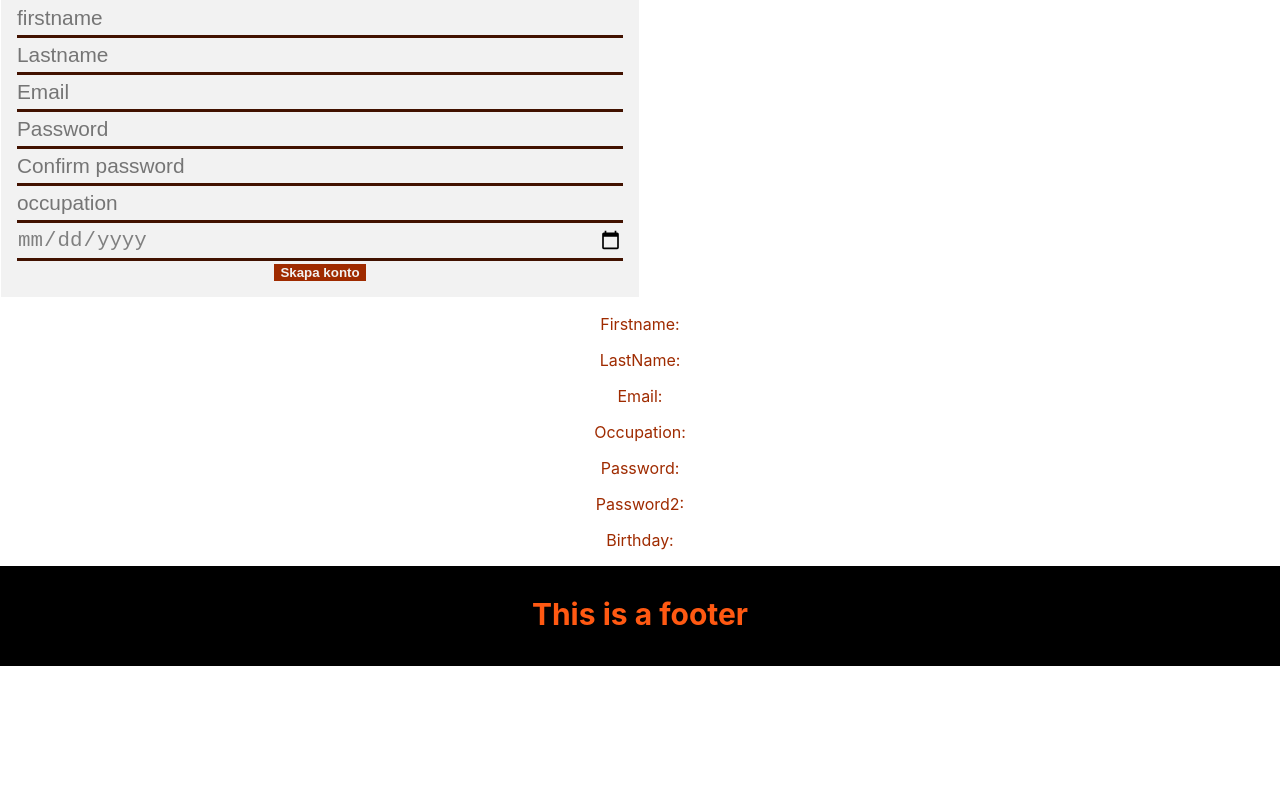
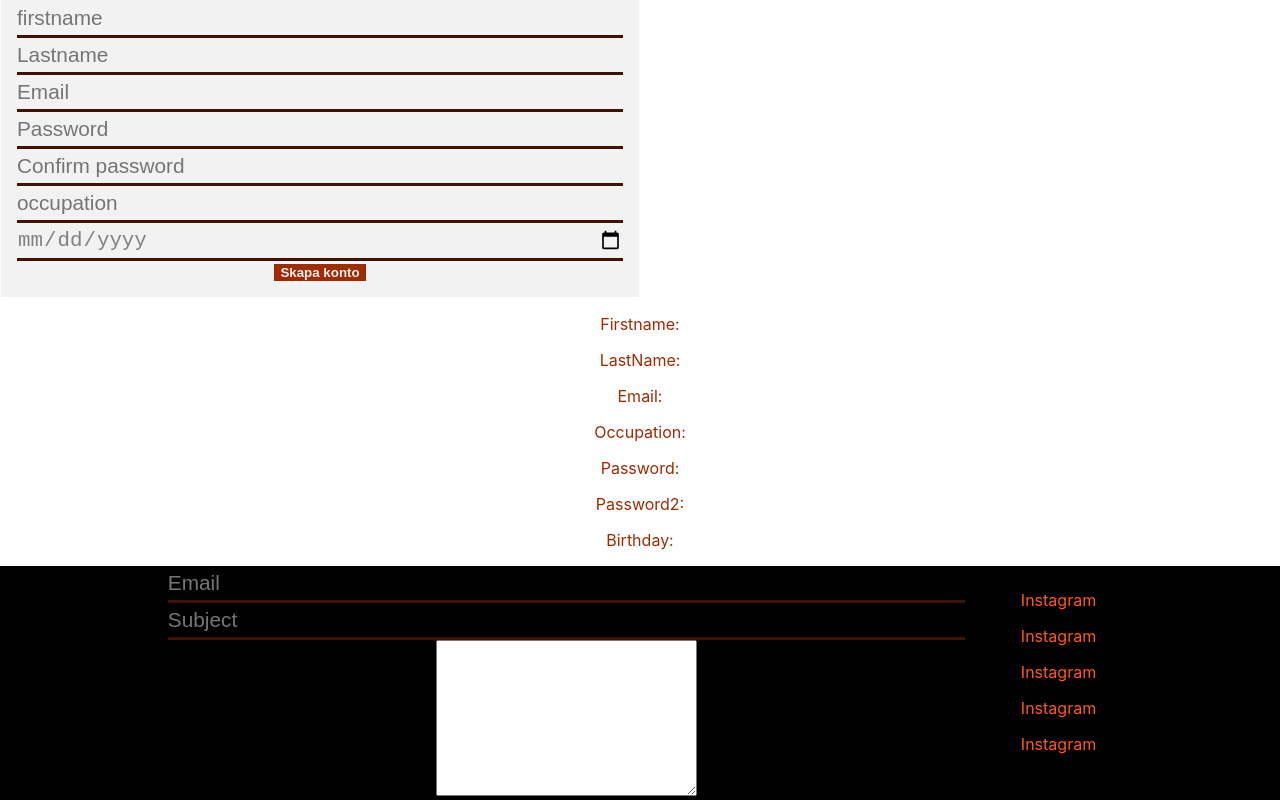
Before and after one commit to Tootfarangi90/Tjanstformedlingssida-FE, a React (Create React App) app: page /register in a window 1280 px wide. Shown: the part 629-1429 px from the top of the page. Before the commit the page ends 1295 px from the top, so only its background shows below. Built offline with nearby package versions, Linux system fonts and the light colour scheme.

Commit message:
footer design

```diff
--- a/package.json
+++ b/package.json
@@ -34,5 +34,8 @@
       "last 1 firefox version",
       "last 1 safari version"
     ]
+  },
+  "devDependencies": {
+    "react-router-dom": "^6.3.0"
   }
 }
--- a/src/App.css
+++ b/src/App.css
@@ -25,11 +25,21 @@ h1 {
   align-items: center;
   justify-content: center;
 }
+container{
+  background-color: black;
+  display: flex;
+  justify-content: space-between;
+  justify-content: center;
+}
+input {
+
+}
 footer {
   height: 100px;
   background-color: black;
   width: 100%;
   padding-top: 10px;
+
 }
 
 .App-link {
@@ -53,8 +63,11 @@ nav ul {
   display: flex;
 }
 
-li a {
+li, a {
   padding: 8px;
+  text-decoration: none;
+  list-style: none;
+
 }
 
 .som{
--- a/src/App.jsx
+++ b/src/App.jsx
@@ -1,4 +1,5 @@
 import './App.css';
+import { useState } from 'react';
 import {
   BrowserRouter as Router,
   Routes,
@@ -39,8 +40,30 @@ const Header = () => {
 }
 
 const Footer = () => {
+  const [mail, setMail] = useState("")
+  const [subject, setSubject] = useState("")
+  const [text, setText] = useState("")
+
 return(
-<footer><h1>This is a footer</h1></footer>
+  <container>
+  <form>
+    <input type="email" name="email" placeholder='Email' />
+    <input type="text" name="subject" placeholder='Subject' />
+    <textarea name="text" id="" cols="30" rows="10"></textarea>
+
+  </form>
+
+ <div className="socialContainer">
+ <ul>
+    <li> <a href="Instagram"> Instagram</a> </li>
+    <li> <a href="Instagram"> Instagram</a> </li>
+    <li> <a href="Instagram"> Instagram</a> </li>
+    <li> <a href="Instagram"> Instagram</a> </li>
+    <li> <a href="Instagram"> Instagram</a> </li>
+  </ul>
+ </div>
+
+</container>
 )
 }
 
--- a/src/components/footer/footer.jsx
+++ b/src/components/footer/footer.jsx
@@ -6,6 +6,7 @@ export default function Footer() {
   const [text, setText] = useState("")
 
   return (
+    <footer>
     <container>
       <form>
         <input type="email" name="email" placeholder='Email' />
@@ -25,5 +26,6 @@ export default function Footer() {
      </div>
 
     </container>
+    </footer>
   )
 }
```
Also changed, not shown: 1 other file (tests, documents, lock files or other folders).
